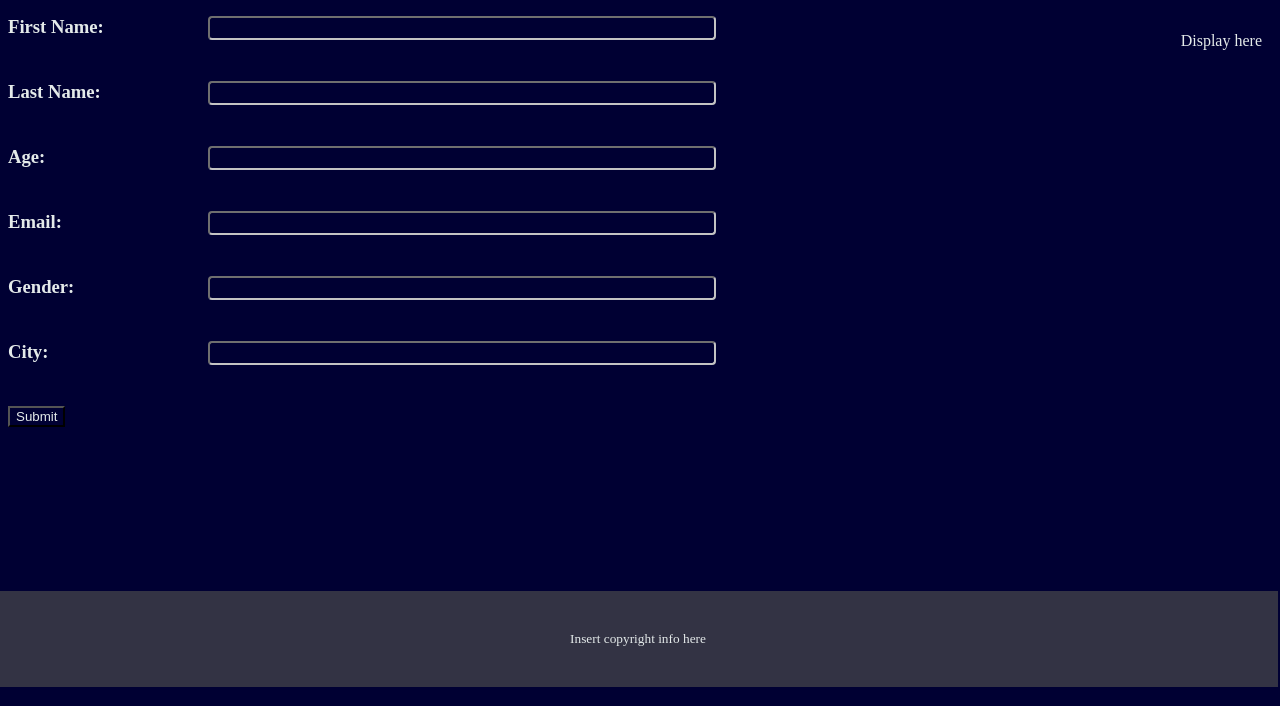
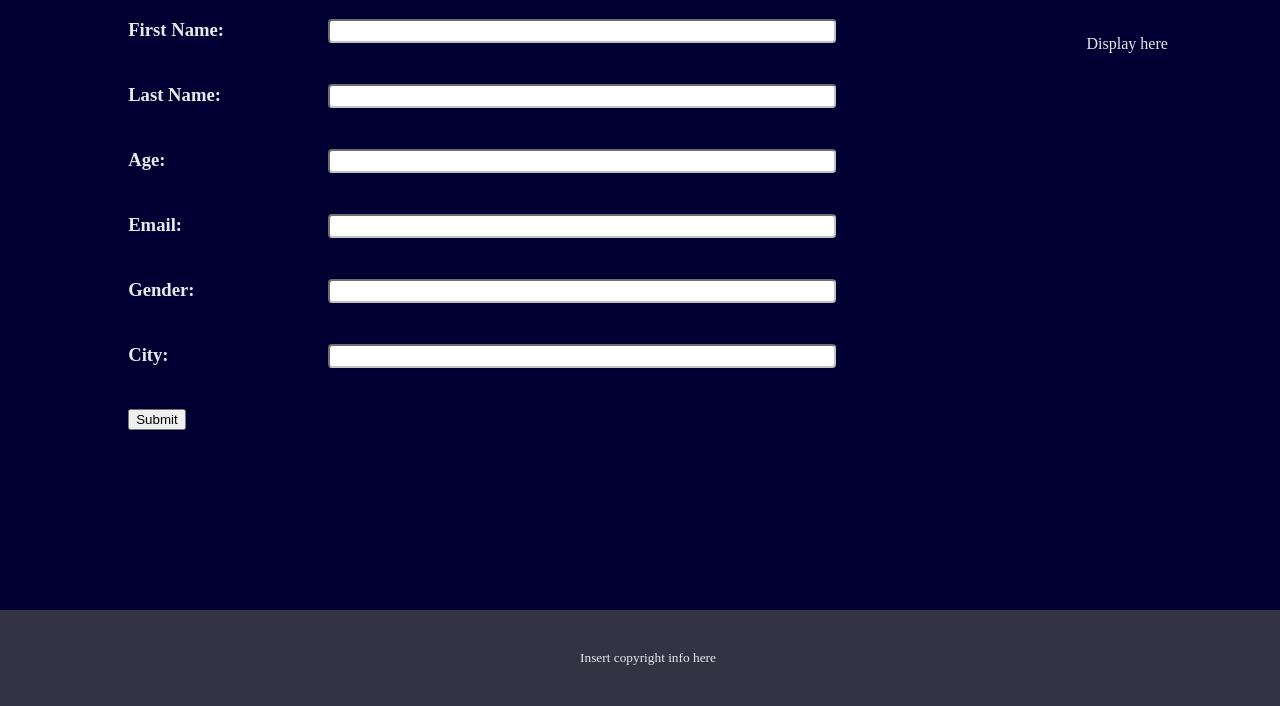
Before and after one commit to Mdodson06/demographics-crud, a website: page public/demographics.html in a window 1280 px wide. Shown: the part 115-821 px from the top of the page. Drawn offline with Linux system fonts and the light colour scheme.

Commit message:
Fixed errors; added display function
Fixed error with submission; fixed error formatting error with footer; added function to call SELECT from server and confirmed server call

```diff
--- a/public/demographics.html
+++ b/public/demographics.html
@@ -20,7 +20,7 @@
         formData.get("gender")
         formData.get("city")
          */
-
+        isValid = true;
         if (formData.get("firstName").length < 2) {
             document.getElementById('fNameError').innerHTML ='&nbsp; 2 characters required';
             isValid = false;
@@ -61,13 +61,25 @@
             });
             const result = await response.json();
             alert(result.message || 'Submitted successfully!');
+            displayDemographic();
         }
     }
+    async function displayDemographic() {
+        const response = await fetch('/api/demographics', {
+            method: 'GET',
+            headers: {
+            'Content-Type': 'application/json'
+            }});
+            const result = await response.json();
+            alert(result.message || 'Displayed successfully!');
+    }
+
     </script>
 </head>
 <body>
+    <div id="full">
     <h1 id="header">Demographics Form</h1>
-
+    <div id="content">
     <div id="form">
     <form id="demographicsForm" onsubmit="submitDemographic(event)">
         <div class="question">
@@ -118,6 +130,8 @@
     <div id="display">
         <p>Display here</p>
     </div>
+    </div>
     <p id="footer">Insert copyright info here</p>
+    </div>
 </body>
 </html>
--- a/public/styles.css
+++ b/public/styles.css
@@ -1,6 +1,15 @@
-* {
+body {
     background-color: #000033;
     color:#e4eaea;
+    width:100%;
+    height:100vh;
+}
+
+#full {
+    min-height: 100%;
+    display:flex;
+    flex-direction:column;
+    align-items:stretch;
 }
 
 input {
@@ -33,35 +42,33 @@ small {
 
 #header,#footer {
     background-color:#333344;
-    padding-top:40px;
-    padding-bottom:40px;
     display:block;
-    font-family:'Times New Roman', Times, serif;
     text-align: center;
     margin-left:-10px;
     margin-right:-10px;
+    padding-top:40px;
+    padding-bottom:40px;
+    font-family:'Times New Roman', Times, serif;
 }
 
 #header {
     font-size:xx-large;
     border-bottom-left-radius: 8px;
     border-bottom-left-radius: 8px;
-    margin-top:-15px;
+    margin-top:-1%;
 }
 
 #footer{
     font-size:smaller;
-    bottom:-15px;
-    position : absolute;
-    width:100%;
+    margin-bottom:-1%;
 }
 
 #form {
-    float:left;
     margin-right:10px;
 }
 
-#display {
-    float:right;
-    margin-right:10px;
+#content {
+    display:flex;
+    justify-content: space-around;
+    flex-grow:1;
 }
--- a/server.js
+++ b/server.js
@@ -39,6 +39,7 @@ app.post('/api/demographics', (req, res) => {
 
 //When run in the console, runs an SQL query to display all data in the demographics table
 app.get('/api/demographics', (req, res) => {
+  console.log("get called");
   db.all('SELECT * FROM demographics', (err, rows) => {
   if (err) return res.status(500).json({ error: err.message });
   res.json(rows);
```
Also changed, not shown: 1 other file.
